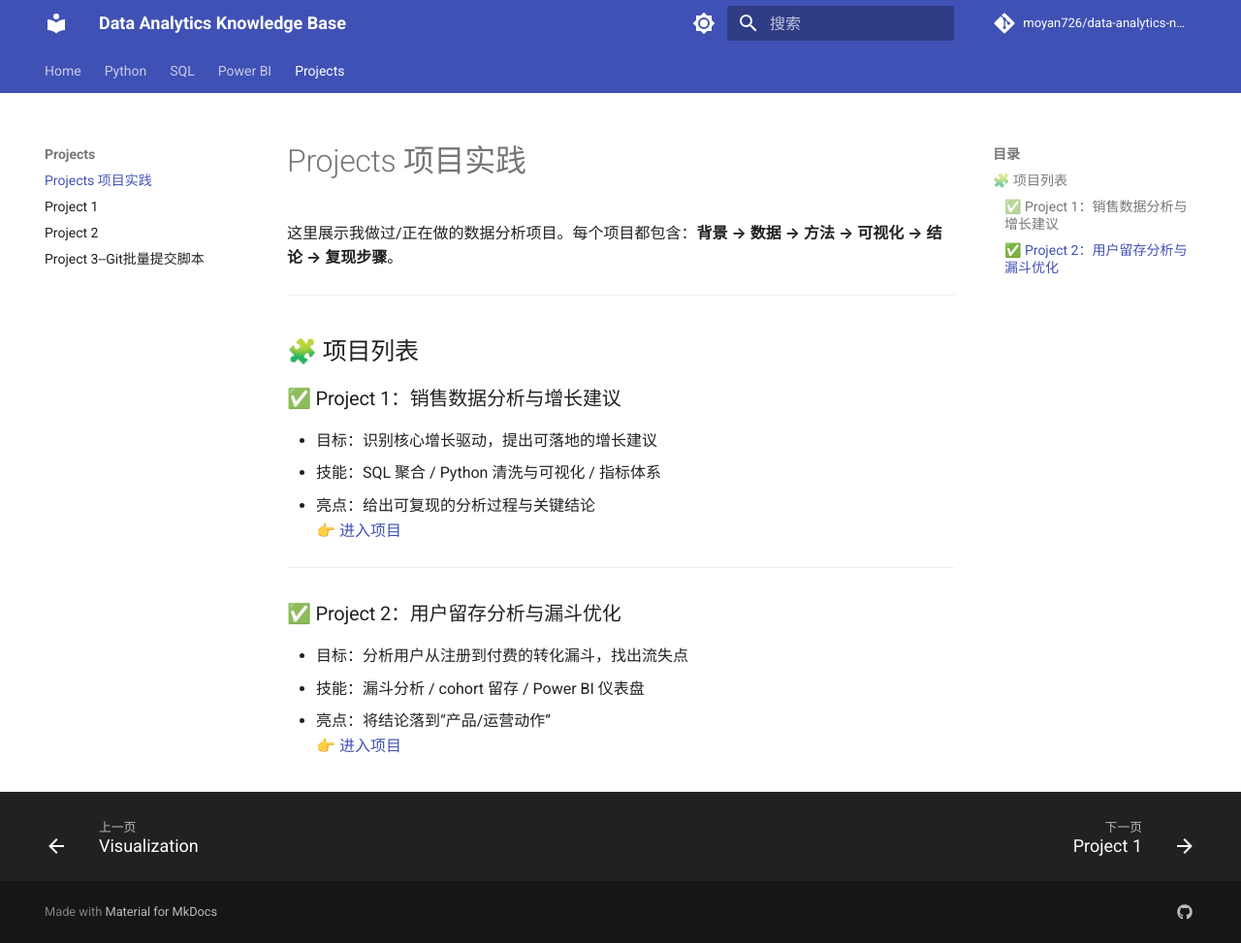
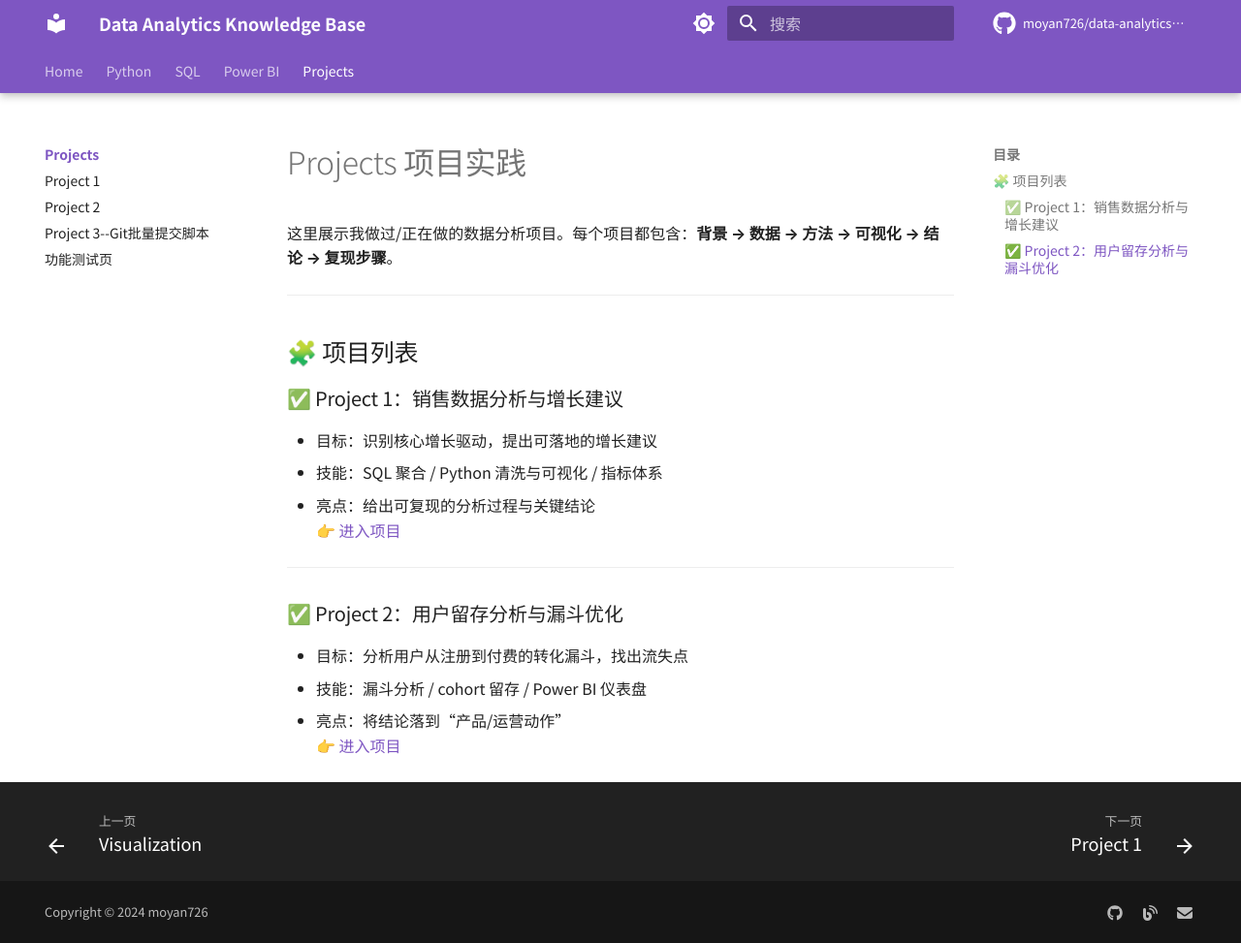
Before and after one commit to moyan726/data-analytics-notes, an MkDocs documentation site: the page built from docs/Projects/index.md, in a window 1280 px wide and 973 px high. Shown: the whole window at 97% size. Built offline with MkDocs 1.6.1 and Material for MkDocs 9.7.7, drawn with Linux system fonts in a browser that asks for light colours; comment, search, counter and statistics services are not loaded.

Commit message:
Claude修改网页

```diff
--- a/mkdocs.yml
+++ b/mkdocs.yml
@@ -6,64 +6,158 @@
 repo_name: moyan726/data-analytics-notes
 repo_url: https://github.com/moyan726/data-analytics-notes
 
+# 版权信息
+copyright: Copyright &copy; 2024 moyan726
+
 theme:
   name: material
+  custom_dir: overrides
   language: zh
+  # 自定义字体
+  font:
+    text: Noto Sans SC
+    code: JetBrains Mono
+  # 图标配置
+  icon:
+    repo: fontawesome/brands/github
+    admonition:
+      note: octicons/tag-16
+      abstract: octicons/checklist-16
+      info: octicons/info-16
+      tip: octicons/squirrel-16
+      success: octicons/check-16
+      question: octicons/question-16
+      warning: octicons/alert-16
+      failure: octicons/x-circle-16
+      danger: octicons/zap-16
+      bug: octicons/bug-16
+      example: octicons/beaker-16
+      quote: octicons/quote-16
   palette:
-    # Palette toggle for light mode
+    # light mode
     - scheme: default
-      primary: indigo
-      accent: indigo
+      primary: deep purple
+      accent: pink
       toggle:
         icon: material/brightness-7
-        name: Switch to dark mode
-    # Palette toggle for dark mode
+        name: 切换到深色模式
+    # dark mode
     - scheme: slate
-      primary: indigo
-      accent: indigo
+      primary: deep purple
+      accent: pink
       toggle:
         icon: material/brightness-4
-        name: Switch to light mode
+        name: 切换到浅色模式
   features:
+    # 导航功能
     - navigation.tabs
+    - navigation.tabs.sticky
     - navigation.sections
     - navigation.prune
+    - navigation.indexes
     - navigation.top
     - navigation.footer
+    - navigation.tracking
+    - navigation.instant
+    - navigation.instant.prefetch
+    # 目录功能
+    - toc.follow
+    # 搜索功能
     - search.suggest
     - search.highlight
+    - search.share
+    # 内容功能
     - content.code.copy
     - content.code.annotate
+    - content.tabs.link
+    - content.tooltips
+    # 头部功能
+    - header.autohide
+    - announce.dismiss
 
 plugins:
   - search:
       lang:
         - zh
         - en
+      separator: '[\s\u200b\-]'
+  # 注意：使用此插件需要先安装：pip install mkdocs-git-revision-date-localized-plugin
+  # 如果您的 mkdocs 使用不同的 Python 环境，请在该环境中安装
+  # - git-revision-date-localized:
+  #     enable_creation_date: true
+  #     type: timeago
+  #     fallback_to_build_date: true
+  #     locale: zh
 
 markdown_extensions:
+  - admonition
+  - pymdownx.details
+
+  - pymdownx.superfences:
+      custom_fences:
+        - name: mermaid
+          class: mermaid
+          format: !!python/name:pymdownx.superfences.fence_code_format
+
+  - pymdownx.tabbed:
+      alternate_style: true
+      slugify: !!python/object/apply:pymdownx.slugs.slugify
+        kwds:
+          case: lower
+
   - pymdownx.highlight:
       anchor_linenums: true
       line_spans: __span
       pygments_lang_class: true
+      auto_title: true
+
   - pymdownx.inlinehilite
   - pymdownx.snippets
-  - pymdownx.superfences
-  - pymdownx.tabbed:
-      alternate_style: true
-  - admonition
-  - pymdownx.details
+
+  - pymdownx.tasklist:
+      custom_checkbox: true
+      clickable_checkbox: true
+
+  - pymdownx.emoji:
+      emoji_generator: !!python/name:material.extensions.emoji.to_svg
+      emoji_index: !!python/name:material.extensions.emoji.twemoji
+
   - pymdownx.arithmatex:
       generic: true
-  - footnotes
+
   - pymdownx.critic
   - pymdownx.caret
   - pymdownx.keys
   - pymdownx.mark
   - pymdownx.tilde
+  - pymdownx.smartsymbols
+
+  - footnotes
   - attr_list
   - md_in_html
   - tables
+  - abbr
+  - def_list
+
+  # 目录配置
+  - toc:
+      permalink: true
+      permalink_title: 锚点链接
+      toc_depth: 3
+      title: 目录
+
+# 自定义 CSS
+extra_css:
+  - stylesheets/custom.css
+  - stylesheets/announcement.css
+
+# JavaScript 配置
+extra_javascript:
+  - javascripts/mathjax.js
+  - https://polyfill.io/v3/polyfill.min.js?features=es6
+  - https://cdn.jsdelivr.net/npm/mathjax@3/es5/tex-mml-chtml.js
+  - https://unpkg.com/mermaid@10/dist/mermaid.min.js
+  - javascripts/mermaid-init.js
 
 nav:
   - Home: index.md
@@ -82,6 +176,7 @@
       - Basic: SQL/basic.md
       - Advanced: SQL/advanced.md
       - Best Practices: SQL/best-practices.md
+
   - Power BI:
       - PowerBI/index.md
       - Getting Started: PowerBI/getting-started.md
@@ -92,11 +187,23 @@
       - Project 1: Projects/project1.md
       - Project 2: Projects/project2.md
       - Project 3--Git批量提交脚本: Projects/Git批量提交脚本.md
+      - 功能测试页: Projects/TestClaude.md
 
 extra:
+  generator: false  # 隐藏 "Made with Material for MkDocs"
+  # 公告栏
+  announce:
+    dismiss: true
   social:
     - icon: fontawesome/brands/github
       link: https://github.com/moyan726
+      name: GitHub
+    - icon: fontawesome/solid/blog
+      link: https://blog.csdn.net/2401_85669197
+      name: CSDN 博客
+    - icon: fontawesome/solid/envelope
+      link: mailto:moyan726@gmail.com
+      name: 发送邮件
   analytics:
     provider: google
     property: G-NBDDQJ7R97
```
